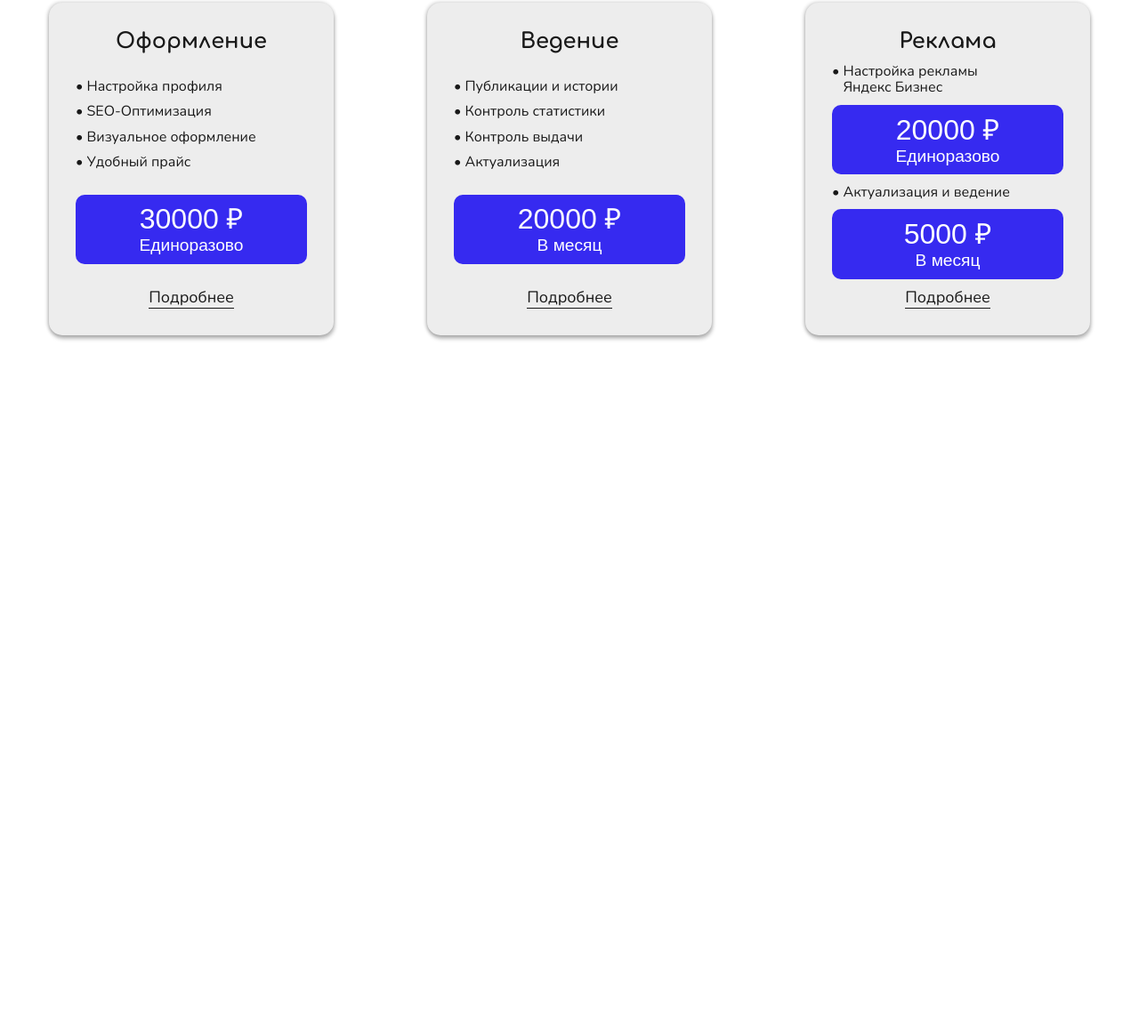
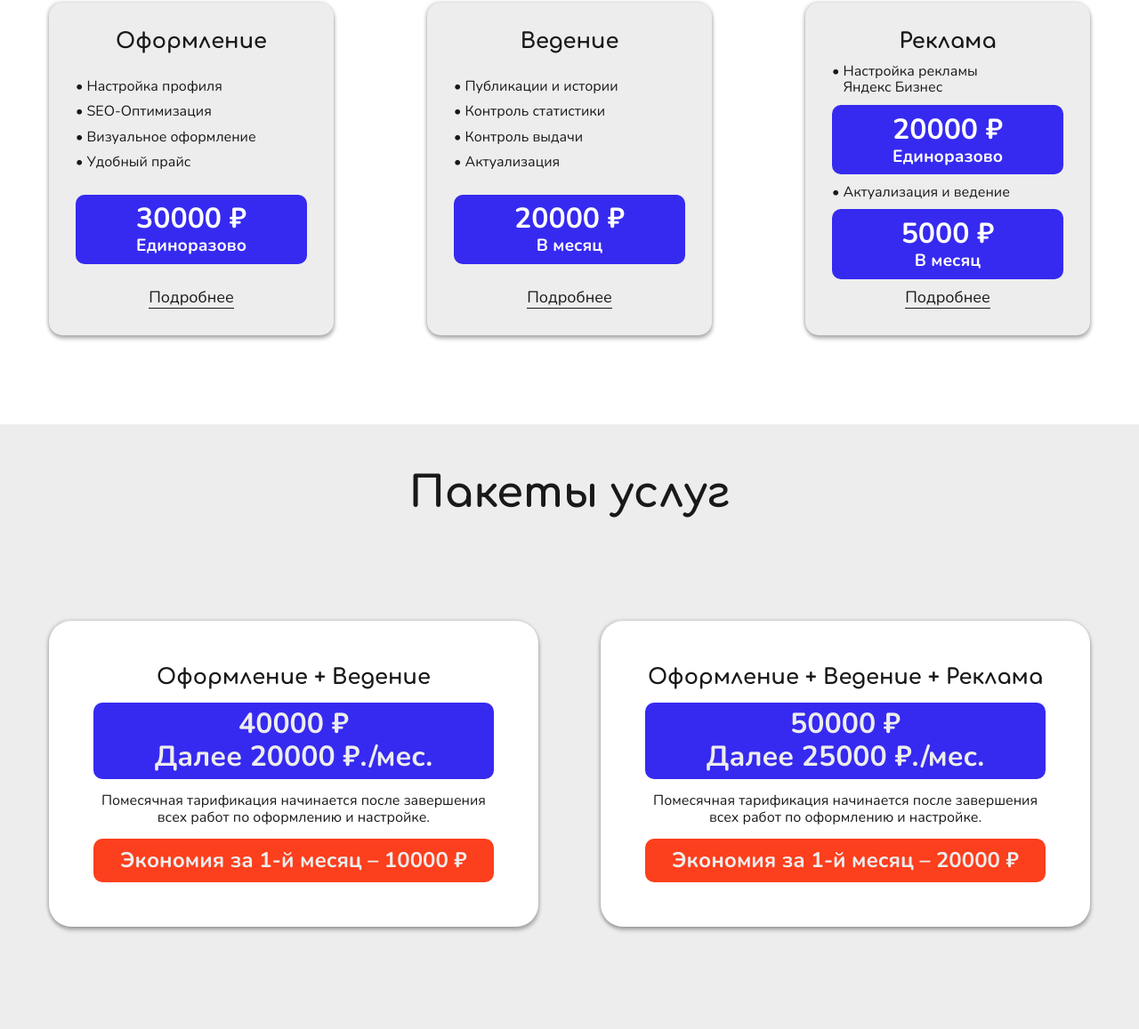
Before and after one commit to DemiurgBased/PD-Studio, a website built with Vite: page src/index.html in a window 1280 px wide. Shown: the part 870-2027 px from the top of the page at 89% size. Before the commit the page ends 1347 px from the top, so only its background shows below. Built offline with nearby package versions, Linux system fonts and the light colour scheme.

Commit message:
added combo section, adaptive

```diff
--- a/src/index.html
+++ b/src/index.html
@@ -177,6 +177,34 @@
       </div>
     </div>
   </section>
+  <!---------------------------------------------------------------COMBO SECTION--------------------------------------------------------------->
+  <section class="combo">
+    <div class="container">
+      <div class="combo__wrapper">
+        <div class="combo__title title">Пакеты услуг</div>
+        <div class="combo__cards">
+          <div class="combo-card shadow">
+            <div class="combo-card__title">Оформление + Ведение</div>
+            <div class="combo-card__price">
+              <p class="combo-card__price-top">40000 ₽</p>
+              <p class="combo-card__price-bot">Далее 20000 ₽./мес.</p>
+            </div>
+            <div class="combo-card__descr regular">Помесячная тарификация начинается после завершения всех работ по оформлению и настройке.</div>
+            <div class="combo-card__economy">Экономия за 1-й месяц – 10000 ₽</div>
+          </div>
+          <div class="combo-card shadow">
+            <div class="combo-card__title">Оформление + Ведение + Реклама</div>
+            <div class="combo-card__price">
+              <p class="combo-card__price-top">50000 ₽</p>
+              <p class="combo-card__price-bot">Далее 25000 ₽./мес.</p>
+            </div>
+            <div class="combo-card__descr regular">Помесячная тарификация начинается после завершения всех работ по оформлению и настройке.</div>
+            <div class="combo-card__economy">Экономия за 1-й месяц – 20000 ₽</div>
+          </div>
+        </div>
+      </div>
+    </div>
+  </section>
   <script src="./js/burger.js"></script>
   <script src="./js/theme.js"></script>
   <script src="./js/carousel.js"></script>
--- a/src/scss/main.scss
+++ b/src/scss/main.scss
@@ -4,6 +4,7 @@
 @import './sections/header.scss';
 @import './sections/hero.scss';
 @import './sections/price.scss';
+@import './sections/combo.scss';
 @import './functional/burger.scss';
 @import './functional/theme.scss';
 @import './functional/carousel.scss';
--- /dev/null
+++ b/src/scss/sections/combo.scss
@@ -0,0 +1,121 @@
+.combo {
+    background: var(--light);
+    color: var(--dark);
+    &__wrapper {
+        display: flex;
+        justify-content: center;
+        align-items: center;
+        flex-direction: column;
+        width: 100%;
+        height: 680px;
+        @include w1100 {
+            height: 610px;
+        }
+        @include w992 {
+            height: 550px;
+        }
+        @include w850 {
+            height: 900px;
+        }
+    }
+    &__title {
+        margin-top: 50px;
+        @include w850 {
+            margin-bottom: 50px;
+        }
+    }
+    &__cards {
+        height: 100%;
+        width: 100%;
+        display: flex;
+        align-items: center;
+        justify-content: space-between;
+        @include w850 {
+            flex-direction: column;
+            gap: 25px;
+            margin-bottom: 50px;
+        }
+    }
+}
+.combo-card {
+    display: flex;
+    flex-direction: column;
+    align-items: center;
+    justify-content: space-between;
+    width: 47%;
+    height: 60%;
+    border-radius: 25px;
+    padding: 50px;
+    background: var(--white);
+    @include w1100 {
+        border-radius: 15px;
+        padding: 30px;
+    }
+    @include w850 {
+        height: 45%;
+        width: 65%;
+    }
+    @include w670 {
+        width: 80%;
+    }
+    @include w576 {
+        width: 90%;
+    }
+    @include w475 {
+        width: 100%;
+        padding: 18px;
+        border-radius: 9px;
+    }
+    &__title {
+        font-family: 'Comfortaa', sans-serif !important;
+        font-size: 1.5rem;
+        @include w992 {
+            font-size: 1.4rem;
+        }
+        @include w850 {
+            font-size: 1.5rem;
+        }
+        @include w475  {
+            text-align: center;
+        }
+    }
+    &__price {
+        display: flex;
+        flex-direction: column;
+        align-items: center;
+        justify-content: center;
+        border-radius: 10px;
+        padding: 10px;
+        width: 100%;
+        height: 35%;
+        background: var(--blue);
+        font-family: 'NunitoBold', sans-serif !important;
+        font-size: 2rem;
+        color: #ededed;
+        @include w380 {
+            height: 25%;
+        }
+    }
+    &__descr {
+        text-align: center;
+
+    }
+    &__economy {
+        display: flex;
+        flex-direction: column;
+        align-items: center;
+        justify-content: center;
+        border-radius: 10px;
+        padding: 10px;
+        width: 100%;
+        height: 20%;
+        background: var(--red);
+        font-family: 'NunitoBold', sans-serif !important;
+        font-size: 1.5rem;
+        color: #ededed;
+        @include w380 {
+            height: 25%;
+            text-align: center;
+        }
+    }
+}
--- a/src/scss/sections/price.scss
+++ b/src/scss/sections/price.scss
@@ -27,6 +27,7 @@
         @include w850 {
             flex-direction: column;
             gap: 20px;
+            margin-bottom: 50px;
         }
     }
     &__title {
@@ -58,6 +59,7 @@
     }
     @include w475 {
         width: 80%;
+        padding: 15px;
     }
     &__list {
         width: 100%;
@@ -89,7 +91,7 @@
         flex-direction: column;
         justify-content: center;
         align-items: center;
-        font-family: 'Nunito-Bold', sans-serif;
+        font-family: 'NunitoBold', sans-serif;
         &-num {
             font-size: 2rem;
         }
```
